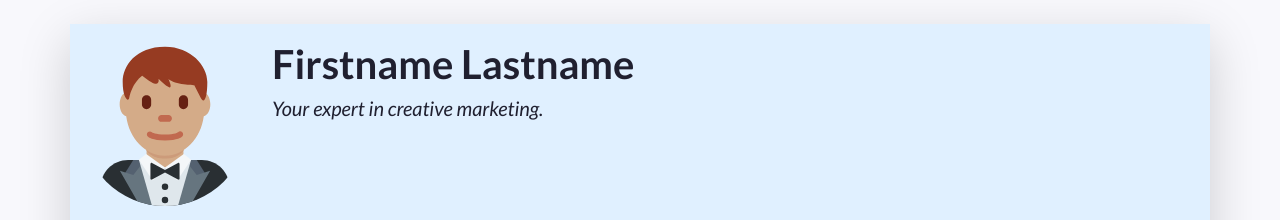
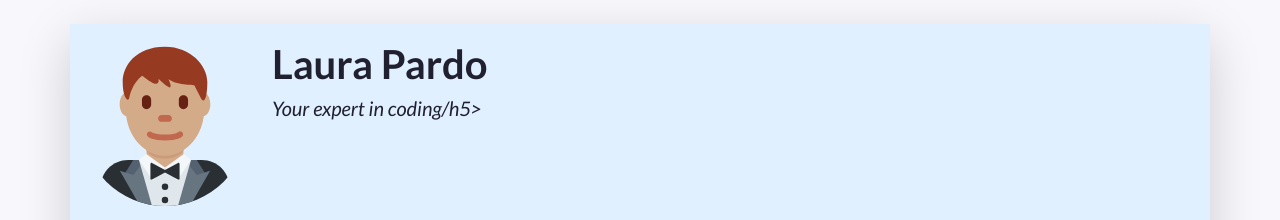
Before and after one commit to lapardo/class7-cv, a plain HTML site: page index.html in a window 1280 px wide. Shown: the top 220 px of the page. Drawn offline with nearby package versions, Linux system fonts and the light colour scheme.

Commit message:
Update index.html
updated name and title

```diff
--- a/index.html
+++ b/index.html
@@ -14,7 +14,7 @@
     <!-- Links to our additional CSS styles -->
     <link rel="stylesheet" href="css/styles.css">
 
-    <title>Firstname Lastname's Resumé</title>
+    <title>Laura Pardo Resumé</title>
   </head>
   <!-- End of the head -->
 
@@ -49,8 +49,8 @@
           A container to wrap around your name and tagline. Full-width at small size, then columns of increasing size.
         -->
         <div class="col-12 col-sm-8 col-md-9 col-lg-10 my-3 header-content">
-          <h1 class="fw-bolder">Firstname Lastname</h1>
-          <h5 class="fst-italic tagline">Your expert in creative marketing.</h5>
+          <h1 class="fw-bolder">Laura Pardo</h1>
+          <h5 class="fst-italic tagline">Your expert in coding/h5>
         </div>
       </header>
 
```
